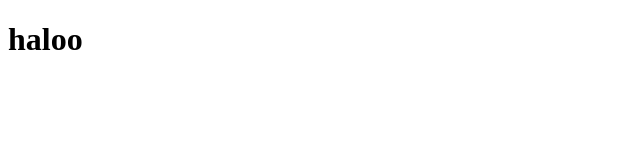
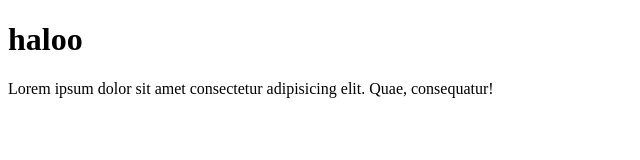
Before and after one commit to Arifin0316/arifin-git-test4, a plain HTML site: page index.html in a window 1280 px wide. Shown: the whole page, without its empty margins (0-640 px from the left). Drawn offline with Linux system fonts and the light colour scheme.

Commit message:
menambahkan paragraf

```diff
--- a/index.html
+++ b/index.html
@@ -7,5 +7,6 @@
 </head>
 <body>
     <h1>haloo</h1>
+    <p>Lorem ipsum dolor sit amet consectetur adipisicing elit. Quae, consequatur!</p>
 </body>
 </html>
```
